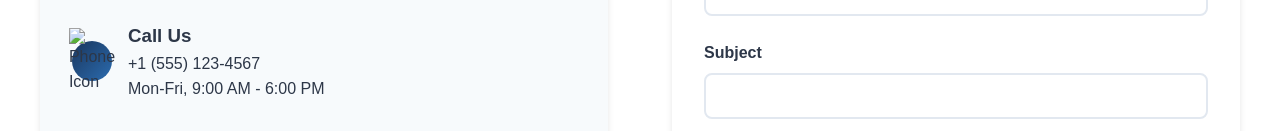
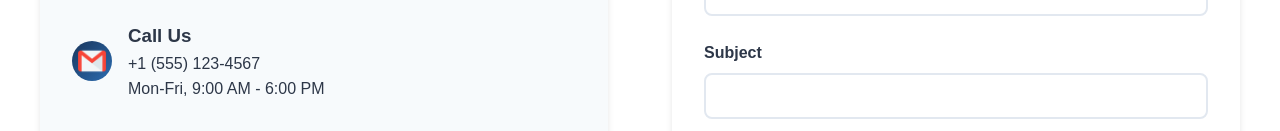
Before and after one commit to samrathos/CConsul, a plain HTML site: page contact.html in a window 1280 px wide. Shown: the part 481-612 px from the top of the page. Drawn offline with Linux system fonts and the light colour scheme.

Commit message:
Update contact.html

```diff
--- a/contact.html
+++ b/contact.html
@@ -246,7 +246,7 @@
         </div>
         <div class="contact-method">
           <div class="icon-wrapper">
-            <img src="/api/placeholder/20/20" alt="Phone Icon" />
+            <img src="icon 6.webp" width = "30px" height = "30px" alt="Phone Icon" />
           </div>
           <div>
             <h3>Call Us</h3>
@@ -255,7 +255,7 @@
         </div>
         <div class="contact-method">
           <div class="icon-wrapper">
-            <img src="/api/placeholder/20/20" alt="Email Icon" />
+            <img src="" alt="Email Icon" />
           </div>
           <div>
             <h3>Email Us</h3>
```
